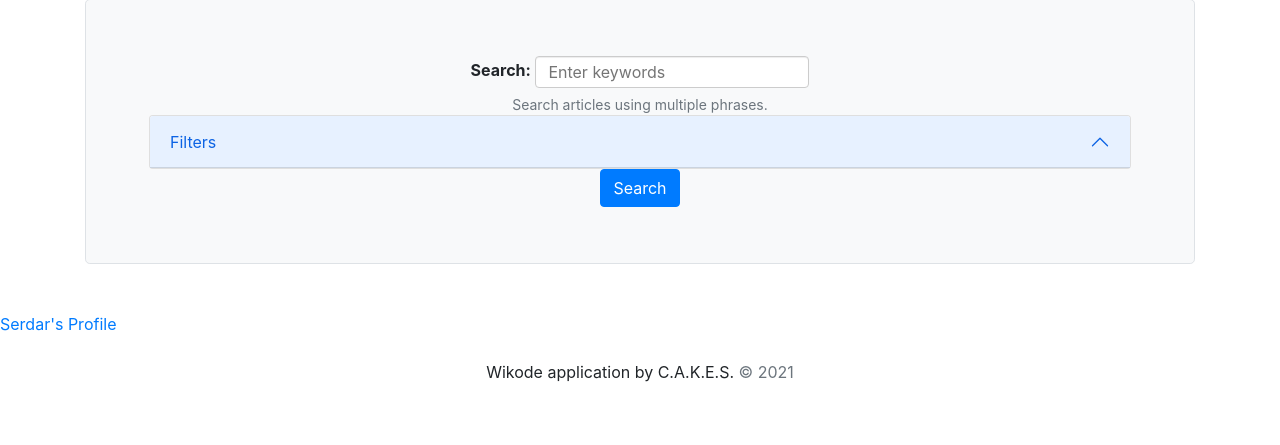
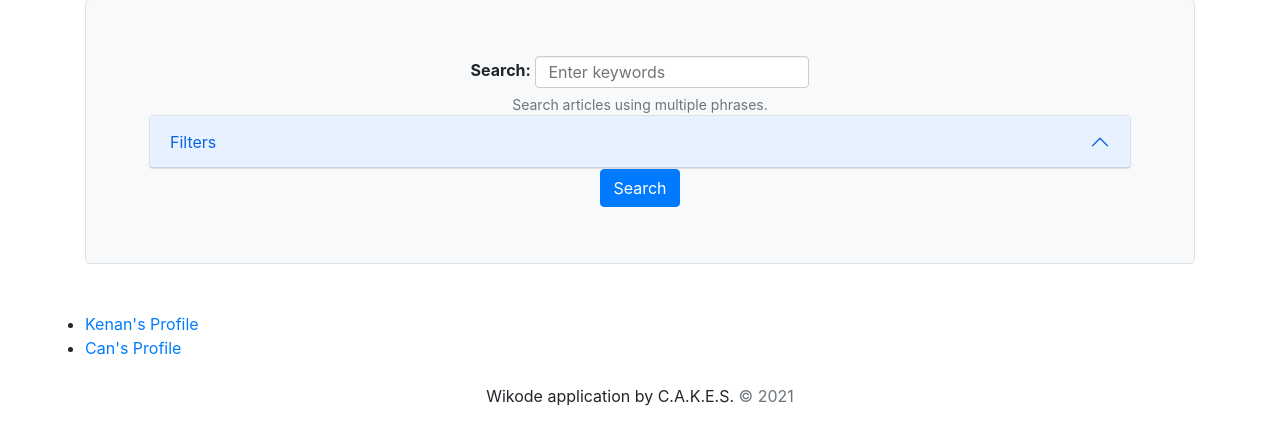
Before and after one commit to CAKES-coding/swe574-group2, a Django app: page / in a window 1280 px wide. Shown: the part 101-546 px from the top of the page. Run offline with Django 3.2, Linux system fonts and the light colour scheme; the visitor is signed in with stand-in values (Sample User, id 1); some libraries are stand-ins or nearby versions.

Commit message:
Add dummy to homepage. Add profilePageOfOtherUser logic. Add seperate myProfilePage and otherUserProfile page urls names.

```diff
--- a/Project/Wikode/templates/wikodeApp/homePage.html
+++ b/Project/Wikode/templates/wikodeApp/homePage.html
@@ -1,8 +1,18 @@
 {% extends 'wikodeApp/base.html' %}
 
 {% block body_block %}
-        {% block search_box %}
-        {% endblock %}
+    {% block search_box %}
+    {% endblock %}
 
-    <a href="{% url 'wikodeApp:getProfilePageOfUser' 4567321 %}">Serdar's Profile</a>
+   <div class="container">
+        <ul class="list-group">
+            <li>
+                <a href="{% url 'wikodeApp:getProfilePageOfOtherfUser' 3 %}">Kenan's Profile</a>
+            </li>
+            <li>
+                <a href="{% url 'wikodeApp:getProfilePageOfOtherfUser' 2 %}">Can's Profile</a>
+            </li>
+
+        </ul>
+    </div>
 {% endblock %}
--- a/Project/Wikode/wikodeApp/urls.py
+++ b/Project/Wikode/wikodeApp/urls.py
@@ -8,8 +8,8 @@ urlpatterns = [
     path('registration/', views.registration, name='registration'),
     path('registrationRequests/', views.registrationRequests, name='registrationRequests'),
     path('userLogin/', views.userLogin, name='userLogin'),
-    path('myprofile/', views.myProfilePage, name='myProfilePage'),
-    path('profile/<int:pk>', views.getProfilePageOfUser, name='getProfilePageOfUser'),
+    path('profile/', views.myProfilePage, name='myProfilePage'),
+    path('profile/<int:pk>', views.getProfilePageOfOtherfUser, name='getProfilePageOfOtherfUser'),
     path('userList/', views.userList, name='userList'),
     path('getArticles/', views.getArticles, name='getArticles'),
     path('articleDetail/<int:pk>', views.articleDetail, name='articleDetail')
--- a/Project/Wikode/wikodeApp/views.py
+++ b/Project/Wikode/wikodeApp/views.py
@@ -1,5 +1,5 @@
 from django.contrib.auth.models import User
-from django.shortcuts import render
+from django.shortcuts import render, redirect
 from django.contrib.auth import authenticate, login, logout
 from django.contrib.auth.forms import AuthenticationForm, UserCreationForm
 from django.http import HttpResponseRedirect, HttpResponse
@@ -281,17 +281,30 @@ def getArticles(request):
 @login_required
 def myProfilePage(request):
     user = request.user
-    return render(request, 'wikodeApp/profilePage.html', {'user': user})
+
+    context = {
+        'user': user,
+    }
+
+    return render(request, 'wikodeApp/profilePage.html', context)
 
 
 ## Renders the profilePage.html with the clicked user's id information as pk
 ## Navigates to /profile/# url.
 @login_required
-def getProfilePageOfUser(request, pk):
+def getProfilePageOfOtherfUser(request, pk):
     ## TODO
-    ## pk arguement will be a unique random 6 digit number that represents the requested user.
+    ## pk arguement may be a unique random 6 digit number that represents the requested user.
     ## Here we need to convert the unique random number to user id. Or have another number that represents user.
-    ## For developmeny, id=3 is hardcoded below.
+    ## For development purpose, pk is hardcoded below.
+    other_user = User.objects.get(id=pk)
+    session_user = User.objects.get(id=request.user.id)
 
-    profile = User.objects.get(id=3)
-    return render(request, 'wikodeApp/profilePage.html', {'profile': profile})
+    if other_user == session_user:
+        return redirect('wikodeApp:myProfilePage')
+
+    context = {
+        'profile': other_user,
+    }
+
+    return render(request, 'wikodeApp/profilePage.html', context)
```
Also changed, not shown: Project/Wikode/templates/wikodeApp/profilePage.html (+9 -5 lines).
